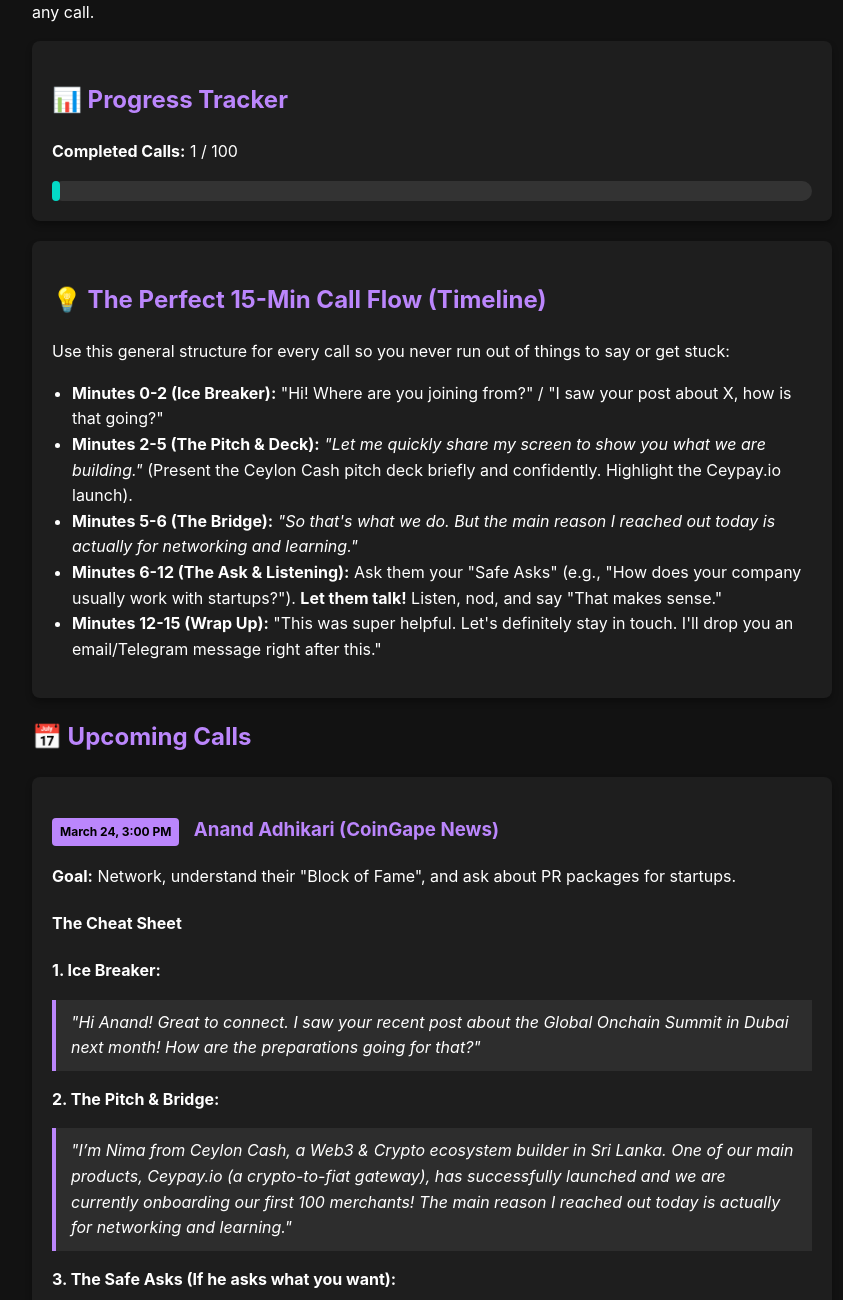
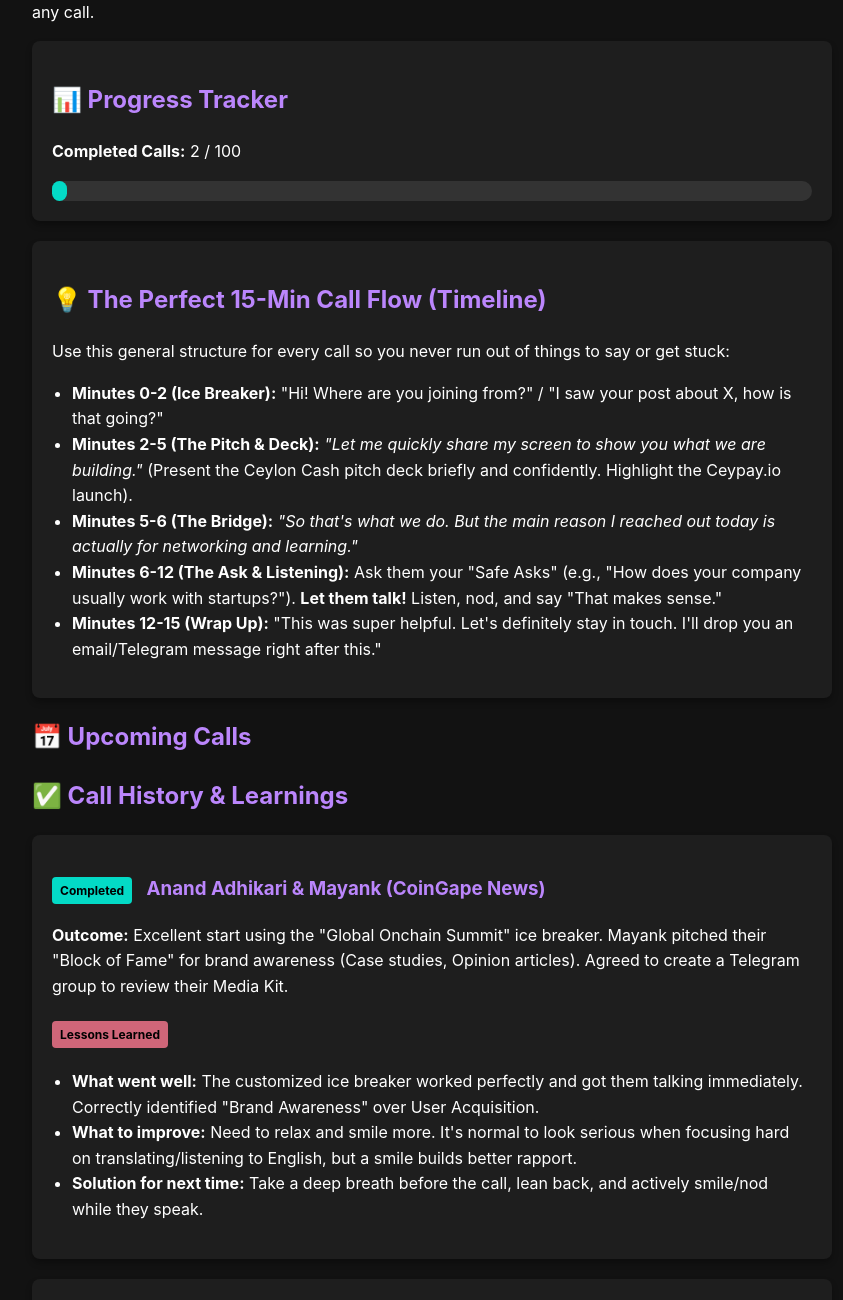
Before and after one commit to nimsaraonline/bd-calls-tracker, a plain HTML site: page index.html in a window 1280 px wide. Shown: the part 140-1440 px from the top of the page, without its empty margins (208-1051 px from the left). Drawn offline with Linux system fonts and the light colour scheme.

Commit message:
Update Anand call as completed with lessons learned

```diff
--- a/index.html
+++ b/index.html
@@ -61,9 +61,9 @@
 
         <div class="card">
             <h2>📊 Progress Tracker</h2>
-            <p><strong>Completed Calls:</strong> 1 / 100</p>
+            <p><strong>Completed Calls:</strong> 2 / 100</p>
             <div style="background: #333; border-radius: 10px; width: 100%; height: 20px;">
-                <div style="background: var(--success); width: 1%; height: 100%; border-radius: 10px;"></div>
+                <div style="background: var(--success); width: 2%; height: 100%; border-radius: 10px;"></div>
             </div>
         </div>
 
@@ -81,7 +81,7 @@
 
         <h2>📅 Upcoming Calls</h2>
 
-        <div class="card" id="call-anand">
+        <div class="card" id="call-anand" style="display: none;">
             <h3><span class="tag upcoming">March 24, 3:00 PM</span> Anand Adhikari (CoinGape News)</h3>
             <p><strong>Goal:</strong> Network, understand their "Block of Fame", and ask about PR packages for startups.</p>
 
@@ -112,6 +112,17 @@
         <h2>✅ Call History & Learnings</h2>
 
         <div class="card">
+            <h3><span class="tag completed">Completed</span> Anand Adhikari & Mayank (CoinGape News)</h3>
+            <p><strong>Outcome:</strong> Excellent start using the "Global Onchain Summit" ice breaker. Mayank pitched their "Block of Fame" for brand awareness (Case studies, Opinion articles). Agreed to create a Telegram group to review their Media Kit.</p>
+            <h4><span class="tag learning">Lessons Learned</span></h4>
+            <ul>
+                <li><strong>What went well:</strong> The customized ice breaker worked perfectly and got them talking immediately. Correctly identified "Brand Awareness" over User Acquisition.</li>
+                <li><strong>What to improve:</strong> Need to relax and smile more. It's normal to look serious when focusing hard on translating/listening to English, but a smile builds better rapport.</li>
+                <li><strong>Solution for next time:</strong> Take a deep breath before the call, lean back, and actively smile/nod while they speak.</li>
+            </ul>
+        </div>
+
+        <div class="card">
             <h3><span class="tag completed">Completed</span> Samantak Saha (Ledger)</h3>
             <p><strong>Outcome:</strong> Pitched successfully. Lahiru took over the latter half. Sent affiliate link via Telegram DM later.</p>
             <h4><span class="tag learning">Lessons Learned</span></h4>
```
